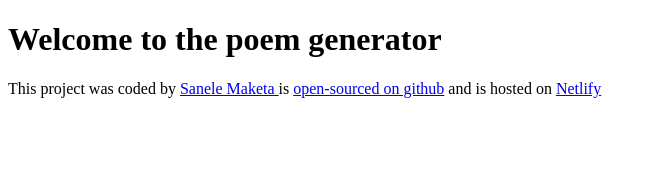
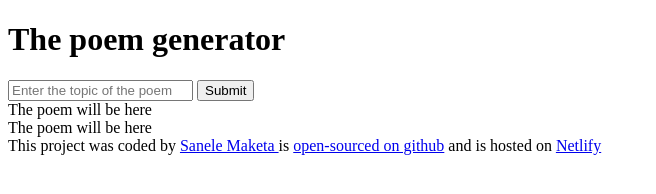
Before and after one commit to Sanele-maketa/poem-generator, a plain HTML site: page index.html in a window 1280 px wide. Shown: the whole page, without its empty margins (0-656 px from the left). Drawn offline with Linux system fonts and the light colour scheme.

Commit message:
added the html structure

```diff
--- a/index.html
+++ b/index.html
@@ -7,7 +7,21 @@
     <title>AI Poem Generator</title>
 </head>
 <body>
-    <h1> Welcome to the poem generator</h1>
+  <header>
+    <h1> The poem generator</h1>
+  </header>
+
+  <main>
+    <form>
+      <input type="text" placeholder="Enter the topic of the poem" />
+      <input type="submit" />
+    </form>
+    <div>
+      The poem will be here
+      <br />
+      The poem will be here
+    </div>
+  </main>
     <footer> This project was coded by <a href="https://github.com/Sanele-maketa" target="_blank"> Sanele Maketa </a> is
         <a href="https://github.com/Sanele-maketa/poem-generator" target="_blank"> open-sourced on github</a> and is hosted on <a href="https://exquisite-pegasus-fde4ea.netlify.app/" target="_blank">Netlify</a></footer>
     <script src="src/index.js"></script>
```
